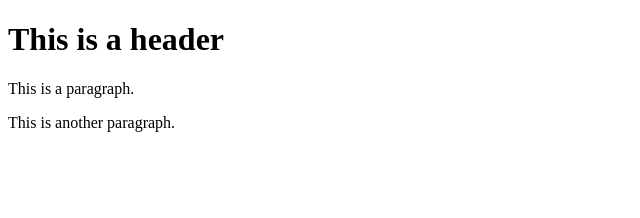
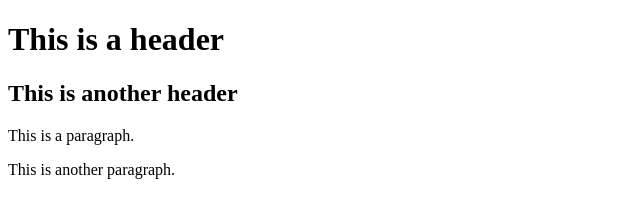
Before and after one commit to stelar-3023/git_test, a website: page index.html in a window 1280 px wide. Shown: the whole page, without its empty margins (0-640 px from the left). Drawn offline with Linux system fonts and the light colour scheme.

```diff
--- a/index.html
+++ b/index.html
@@ -2,6 +2,7 @@
 <html>
   <body>
     <h1>This is a header</h1>
+    <h2>This is another header</h2>
     <p>This is a paragraph.</p>
     <p>This is another paragraph.</p>
   </body>
```
Also changed, not shown: package.json (added, +24 -0 lines), 2 other files.
